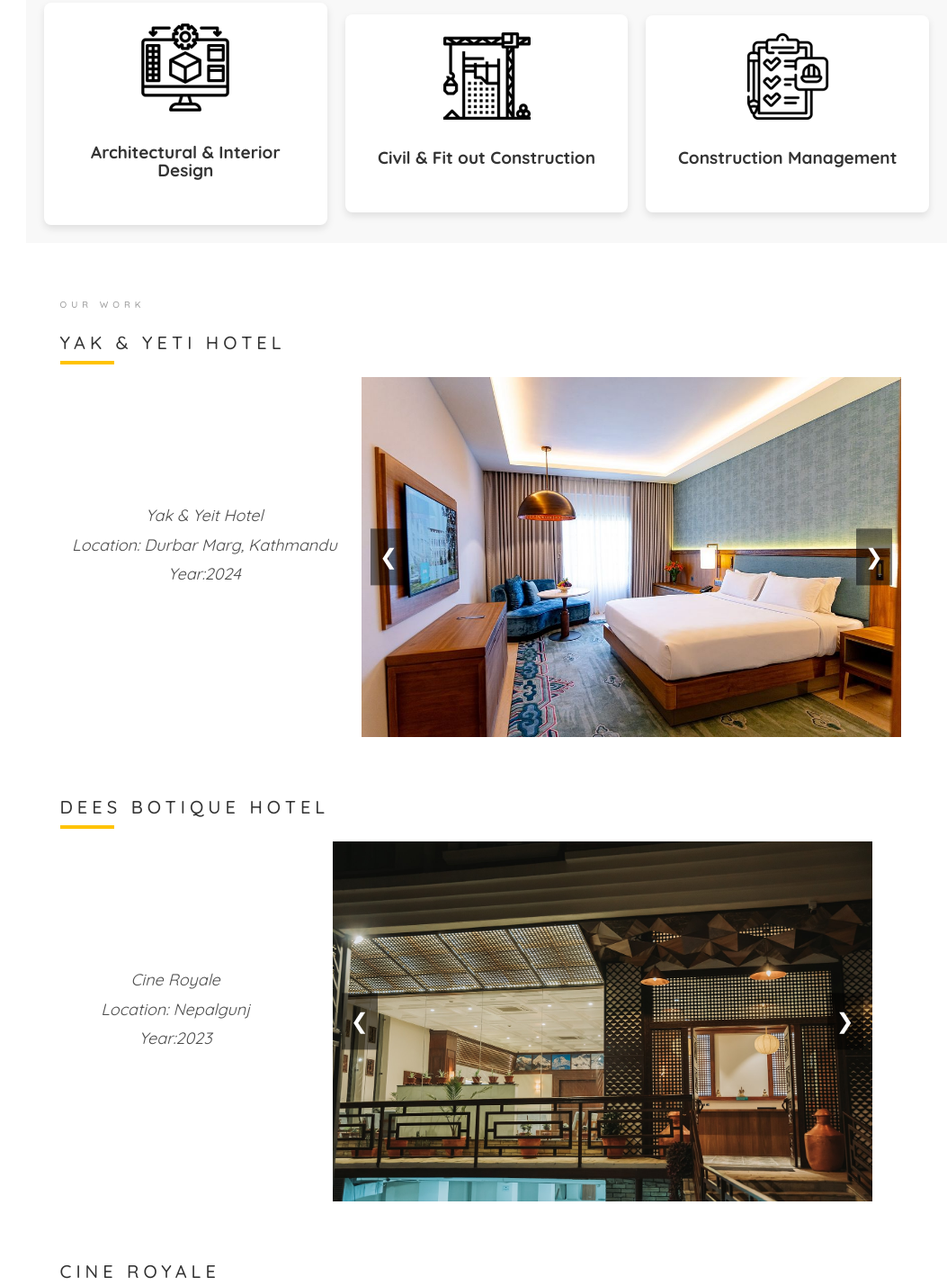
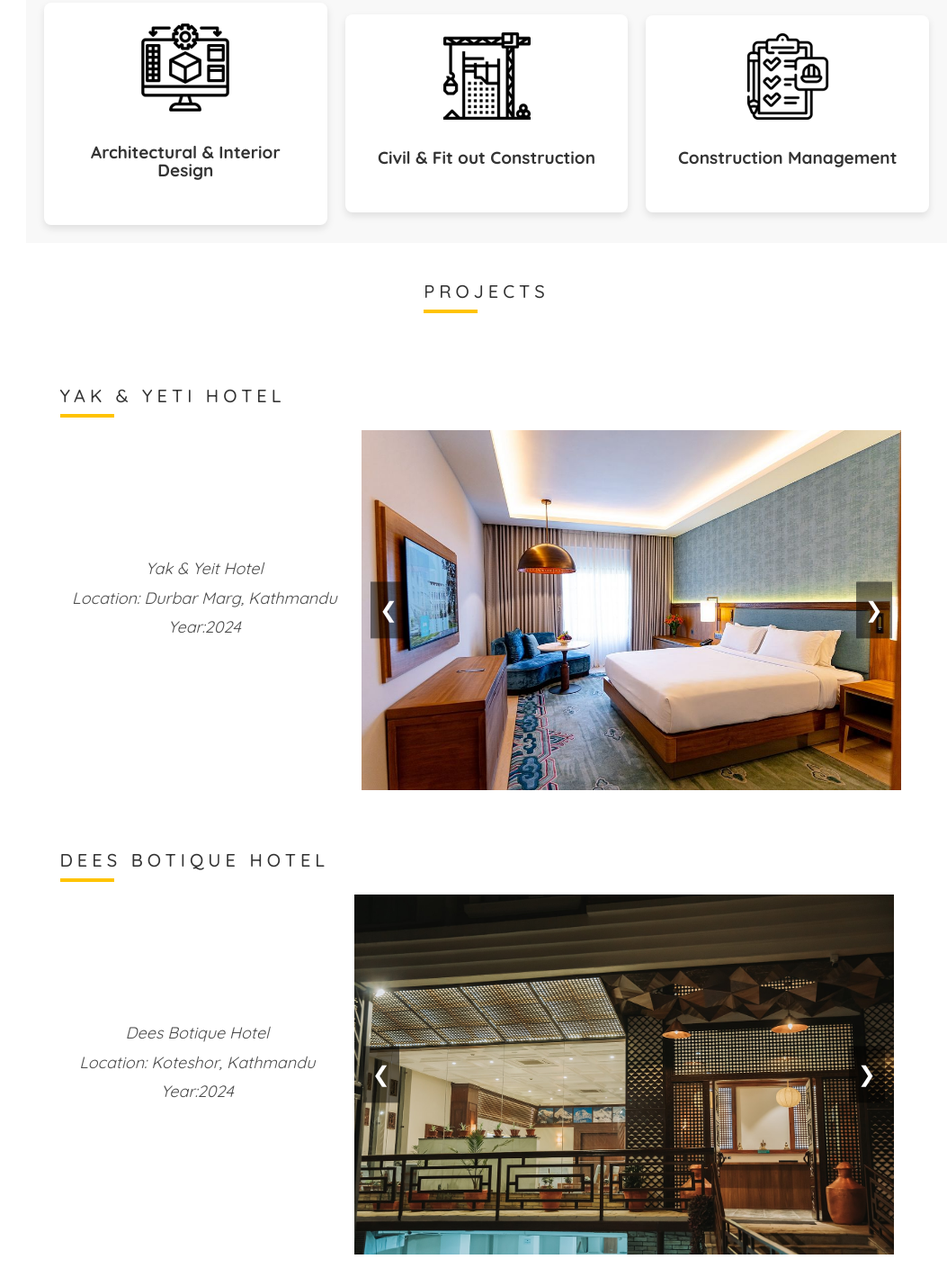
Before and after one commit to Bipul6129/PPS_site, a plain HTML site: page index.html in a window 1280 px wide. Shown: the part 2287-3716 px from the top of the page at 90% size, without its empty margins (227-1280 px from the left). Drawn offline with nearby package versions, Linux system fonts and the light colour scheme; files whose address does not match are found by name; a web font is replaced by a local one.

Commit message:
updated minors

```diff
--- a/index.html
+++ b/index.html
@@ -281,6 +281,13 @@
 			background-repeat: no-repeat;
 		}
 
+		#heading-first-project{
+			display: flex;
+			flex-direction: column;
+			align-items: center;
+		}
+
+
 
 		/* Optional: Make adjustments for smaller screens */
 		@media (max-width: 768px) {
@@ -524,11 +531,14 @@
 			</div>
 
 			<div id="project-section">
+				<div id="heading-first-project">
+					<h2 class="colorlib-heading" style="padding-top: 1.8em;">Projects</h2>
 					<div class="colorlib-work" style="padding-bottom: 0em;">
 						<div class="colorlib-narrow-content">
 							<div class="row">
 								<div class="col-md-6 col-md-offset-3 col-md-pull-3">
-								<span class="heading-meta">Our work</span>
+									<!-- <span class="heading-meta">Our work</span>
+									-->
 									<h2 class="colorlib-heading">Yak & Yeti Hotel</h2>
 								</div>
 							</div>
@@ -552,6 +562,8 @@
 							</div>
 						</div>
 					</div>
+				</div>
+
 				<div class="colorlib-work"  style="padding-bottom: 0em;">
 					<div class="colorlib-narrow-content">
 						<div class="row">
@@ -561,9 +573,9 @@
 						</div>
 						<div class="project-gallery-info">
 							<div class="project-info">
-								<p>Cine Royale<br>
-								Location: Nepalgunj<br>
-								Year:2023
+								<p>Dees Botique Hotel<br>
+								Location: Koteshor, Kathmandu<br>
+								Year:2024
 								</p>
 							</div>
 							<div class="slider">
```
Lines whose indentation alone changed are shown as unchanged.
